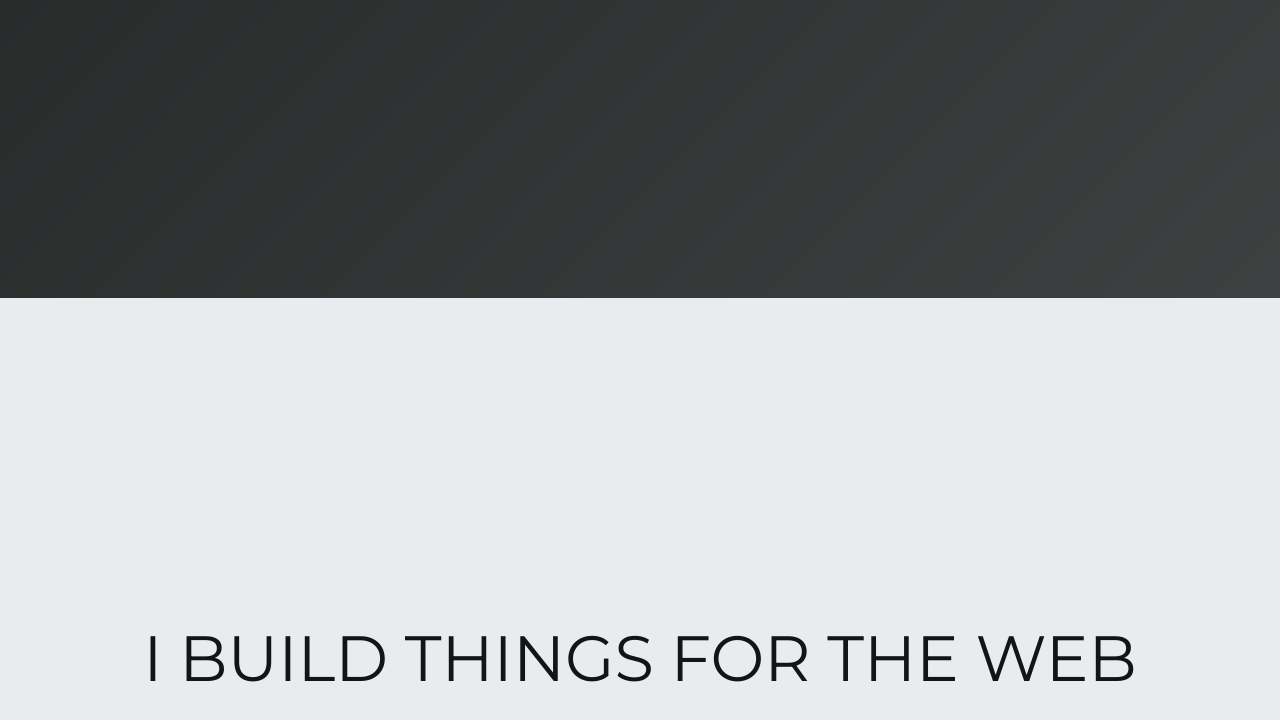
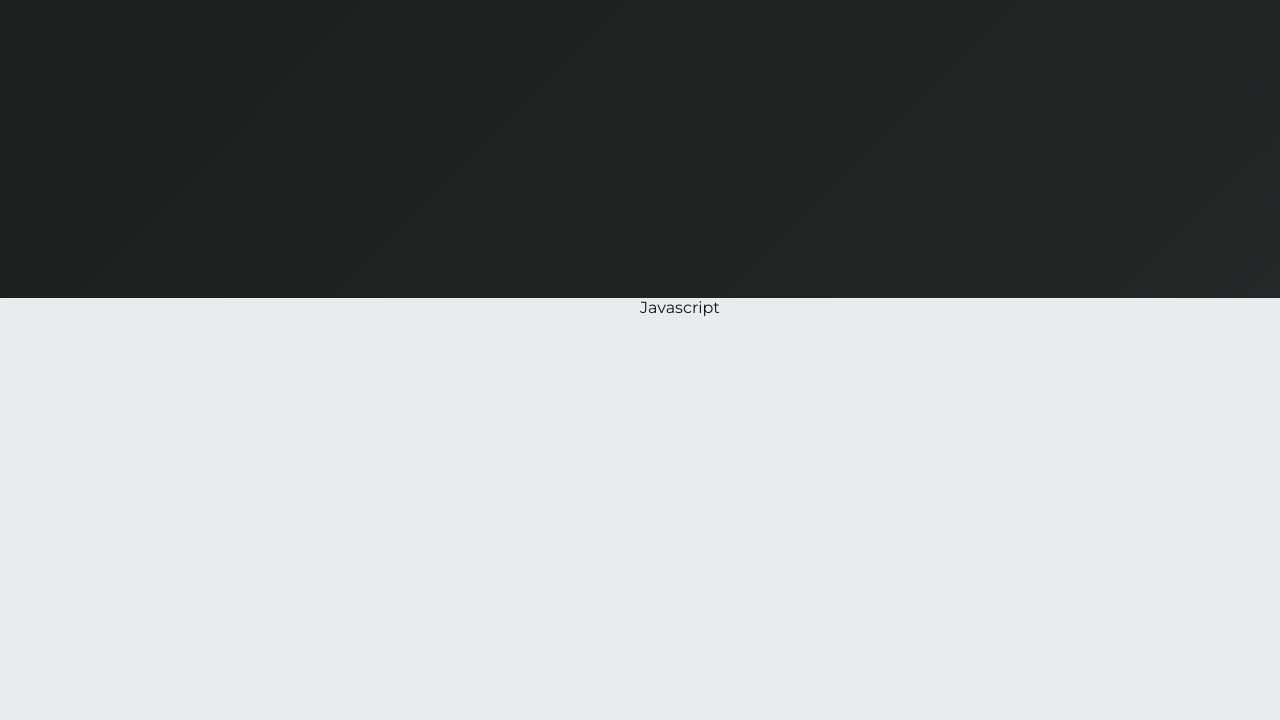
Before and after one commit to kapantzak/portfolio, a Next.js app: page / in a window 1280 px wide. Shown: the part 1674-2394 px from the top of the page. Built offline with nearby package versions, Linux system fonts and the light colour scheme.

Commit message:
Introduce adgusted progress calculator

```diff
--- a/components/SectionAbout.js
+++ b/components/SectionAbout.js
@@ -2,6 +2,7 @@ import styles from "@/styles/SectionAbout.module.scss";
 
 import { useRef } from "react";
 import useRemainingDistanceOfStickyElem from "@/hooks/useRemainingDistanceOfStickyElem";
+import { adjustProgress } from "@/utils/progressHelpers";
 
 const SectionAbout = () => {
   const wrapperRef = useRef(null);
@@ -12,13 +13,29 @@ const SectionAbout = () => {
     15000
   );
 
+  const quoteProgress = adjustProgress(0, 0.1, progress);
+  const separatorProgress = adjustProgress(0, 0.2, progress);
+
   return (
     <section ref={wrapperRef} className={styles.wrapper}>
       <div ref={stickyRef} className={styles.sticky}>
-        <div>
-          <h2 style={{ fontSize: "5vw", fontWeight: 400, textAlign: "center" }}>
-            I BUILD THINGS FOR THE WEB
-          </h2>
+        <div className={styles.leftWrapper}>
+          <p
+            className={styles.quote}
+            style={{
+              opacity: quoteProgress,
+              transform: `translateY(${50 - quoteProgress * 50}%)`,
+            }}
+          >
+            I build things for the web using&hellip;
+          </p>
+        </div>
+        <div
+          className={styles.separator}
+          style={{ top: `${100 - separatorProgress * 100}%` }}
+        />
+        <div className={styles.rightWrapper}>
+          <div className={styles.firstColumn}>Javascript</div>
         </div>
       </div>
       <div style={{ height: "15000px" }}></div>
--- a/jsconfig.json
+++ b/jsconfig.json
@@ -5,7 +5,8 @@
             "@/components/*": ["components/*"],
             "@/layouts/*": ["layouts/*"],
             "@/styles/*": ["styles/*"],
-            "@/hooks/*": ["hooks/*"]
+            "@/hooks/*": ["hooks/*"],
+            "@/utils/*": ["utils/*"]
         }
     }
 }
--- a/styles/SectionAbout.module.scss
+++ b/styles/SectionAbout.module.scss
@@ -9,10 +9,33 @@
 
 .sticky {
     width: 100%;
-    height: 90vh;
+    height: 100vh;
     position: sticky;
-    top: 100px;
+    top: 0;
+    display: flex;
+    // align-items: center;
+    // justify-content: center;
+}
+
+.leftWrapper {
+    width: 50%;
+    height: 100vh;
     display: flex;
     align-items: center;
     justify-content: center;
 }
+
+.quote {
+    font-size: 3rem;
+    font-weight: 400;
+    padding: 0 5vw;
+}
+
+.separator {
+    position: absolute;
+    width: 1px;
+    left: 50%;
+    margin-left: -0.5px;
+    bottom: 0;
+    background-color: $black;
+}
--- a/styles/SectionIntro.module.scss
+++ b/styles/SectionIntro.module.scss
@@ -1,8 +1,8 @@
 @import "./variables.scss";
 
 .wrapper {
-    background: linear-gradient(-45deg, $white, $black);
-    background-size: 500% 500%;
+    // background: linear-gradient(-45deg, $white, $black);
+    // background-size: 500% 500%;
 }
 
 .sticky {
--- a/styles/styles.scss
+++ b/styles/styles.scss
@@ -1,7 +1,9 @@
 @import "./variables.scss";
 
 html, body {
-  background-color: $black;
+  // background-color: $black;
+  background: linear-gradient(-45deg, $white, $black);
+  background-size: 200% 200%;
   color: $white;
   font-family: 'Montserrat', sans-serif;
 }
--- /dev/null
+++ b/utils/progressHelpers.js
@@ -0,0 +1,30 @@
+/**
+ * Calculates the adjusted progress according to the specified
+ * start and finish progress points.
+ *
+ * Adjusted progress won't start counting until the actual progress reaches
+ * the specified starting point and it will continue counting until the
+ * actual progress reaches the specified point.
+ *
+ * @param {Number} start The starting point of the adjusted progress (0 - 1)
+ * @param {Number} finish The ending point of the adjusted progress (0 - 1)
+ * @param {Number} progress
+ * @returns
+ */
+const adjustProgress = (start, finish, progress) => {
+  if (start > finish) throw new Error("Start shoulb be greater than finish");
+
+  if (start < 0 || start > 1)
+    throw new RangeError("Start should be between 0 and 1");
+
+  if (finish < 0 || finish > 1)
+    throw new RangeError("Finish should be between 0 and 1");
+
+  if (progress < start) return 0;
+
+  if (progress > finish) return 1;
+
+  return (progress - start) / (finish - start);
+};
+
+export { adjustProgress };
```
